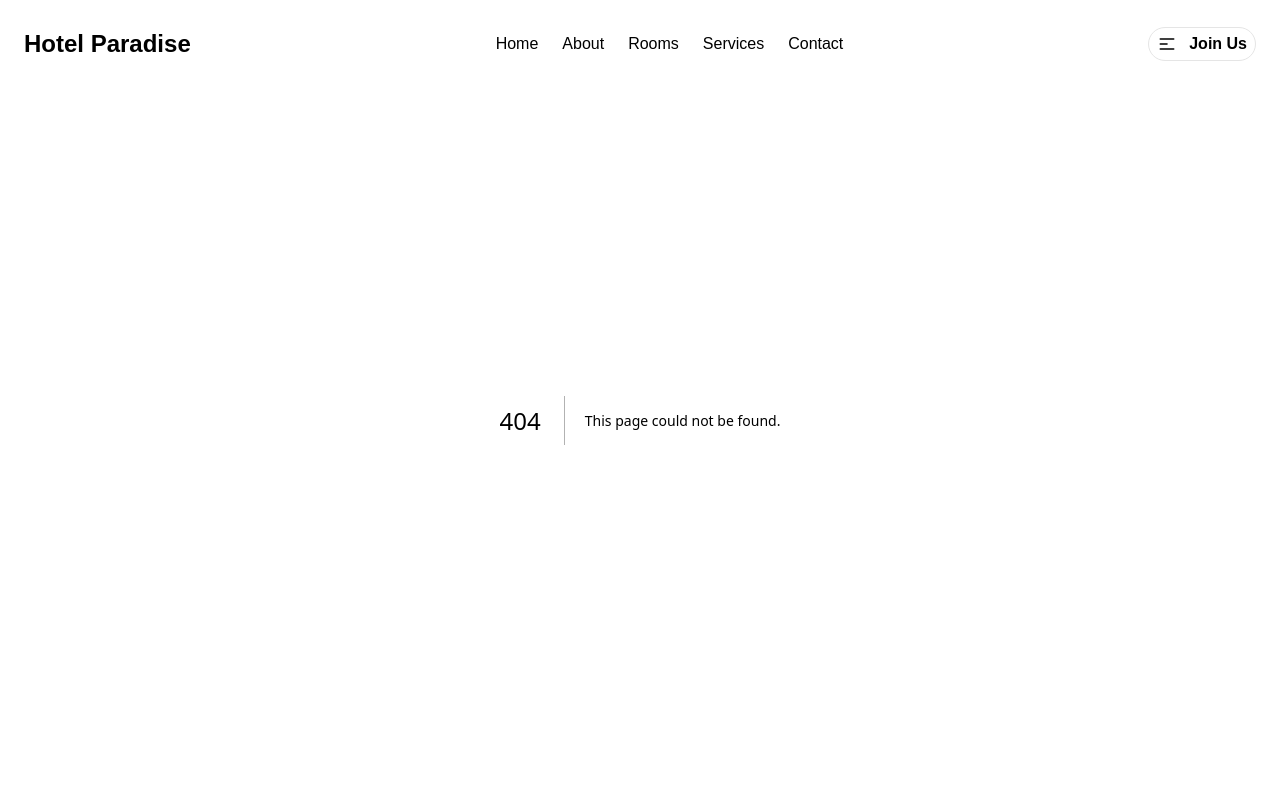
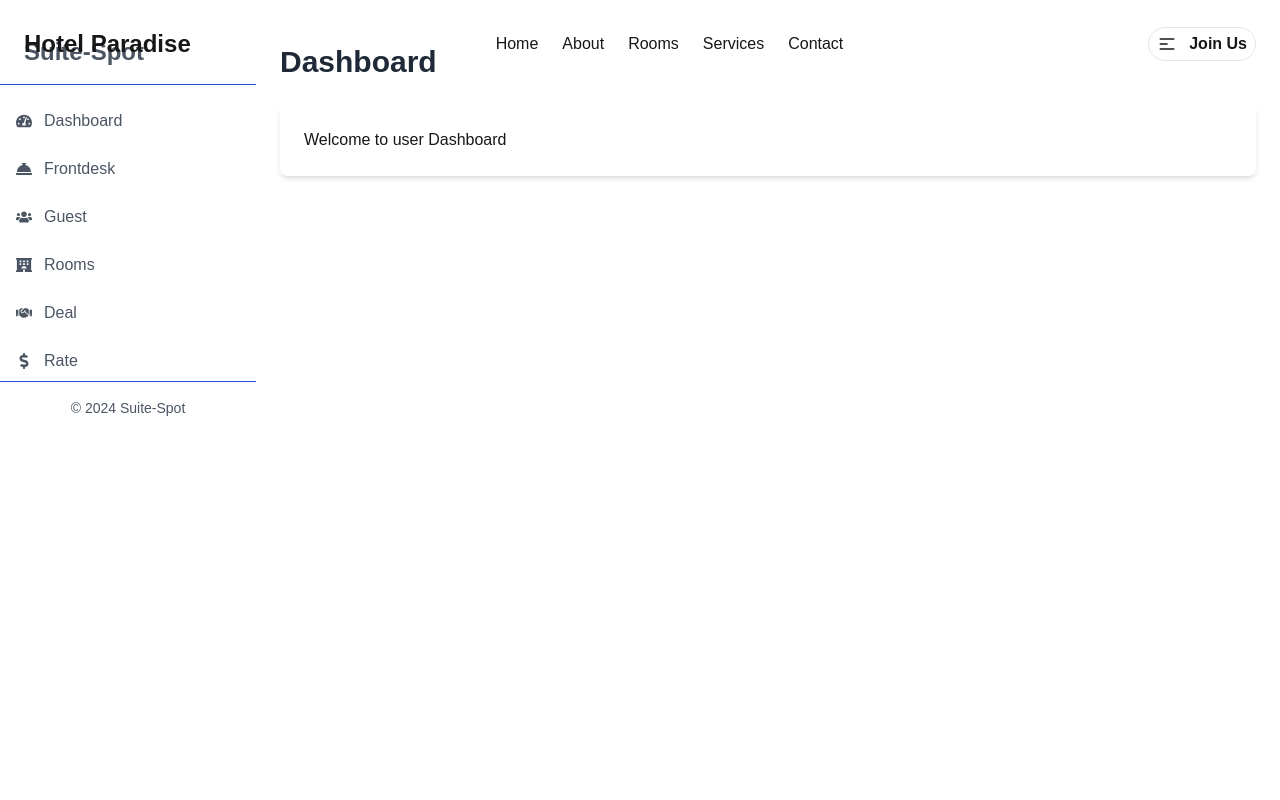
Before and after one commit to NabilaFerdousPrapty/Suite-Spot, a Next.js app: page /user-dashboard in a window 1280 px wide. Before the commit this address had no page. Shown: the top 800 px of the page. Built offline with nearby package versions, Linux system fonts and the light colour scheme.

Commit message:
Added sidebar for user dashboard

```diff
--- /dev/null
+++ b/app/user-dashboard/layout.tsx
@@ -0,0 +1,23 @@
+import Sidebar from '@/components/user-dashboard/sidebar';
+import React from 'react';
+
+const Layout = ({ children }) => {
+    return (
+        <div className='flex min-h-screen'>
+            {/* sidebar */}
+            <div>
+                <Sidebar />
+            </div>
+
+            {/* main content */}
+            <main className="flex-1 p-6">
+                <header className="mb-6">
+                    <h1 className="text-3xl font-bold text-gray-800">Dashboard</h1>
+                </header>
+                <div className="bg-white p-6 shadow-md rounded-lg">{children}</div>
+            </main>
+        </div>
+    );
+};
+
+export default Layout;
--- /dev/null
+++ b/app/user-dashboard/page.tsx
@@ -0,0 +1,11 @@
+import React from 'react';
+
+const page = () => {
+    return (
+        <div>
+            Welcome to user Dashboard
+        </div>
+    );
+};
+
+export default page;
--- /dev/null
+++ b/components/user-dashboard/sidebar.tsx
@@ -0,0 +1,48 @@
+import React from 'react';
+import { FaTachometerAlt, FaConciergeBell, FaUsers, FaHotel, FaHandshake, FaDollarSign } from "react-icons/fa";
+
+
+const Sidebar = () => {
+    return (
+        <div>
+            <aside className="w-64 text-gray-600 flex flex-col">
+                <div className="py-4 px-6 text-2xl font-bold border-b border-blue-700">
+                    Suite-Spot
+                </div>
+                <nav className="flex-1">
+                    <ul className="space-y-2 mt-4">
+                        <li className="px-4 py-2 hover:bg-[#E8F1FD] hover:text-[#1366D9] flex items-center">
+                            <FaTachometerAlt className="mr-3" />
+                            Dashboard
+                        </li>
+                        <li className="px-4 py-2 hover:bg-[#E8F1FD] hover:text-[#1366D9] flex items-center">
+                            <FaConciergeBell className="mr-3" />
+                            Frontdesk
+                        </li>
+                        <li className="px-4 py-2 hover:bg-[#E8F1FD] hover:text-[#1366D9] flex items-center">
+                            <FaUsers className="mr-3" />
+                            Guest
+                        </li>
+                        <li className="px-4 py-2 hover:bg-[#E8F1FD] hover:text-[#1366D9] flex items-center">
+                            <FaHotel className="mr-3" />
+                            Rooms
+                        </li>
+                        <li className="px-4 py-2 hover:bg-[#E8F1FD] hover:text-[#1366D9] flex items-center">
+                            <FaHandshake className="mr-3" />
+                            Deal
+                        </li>
+                        <li className="px-4 py-2 hover:bg-[#E8F1FD] hover:text-[#1366D9] flex items-center">
+                            <FaDollarSign className="mr-3" />
+                            Rate
+                        </li>
+                    </ul>
+                </nav>
+                <div className="p-4 text-sm text-center border-t border-blue-700">
+                    &copy; 2024 Suite-Spot
+                </div>
+            </aside>
+        </div>
+    );
+};
+
+export default Sidebar;
```
Also changed, not shown: 1 other file (tests, documents, lock files or other folders).
